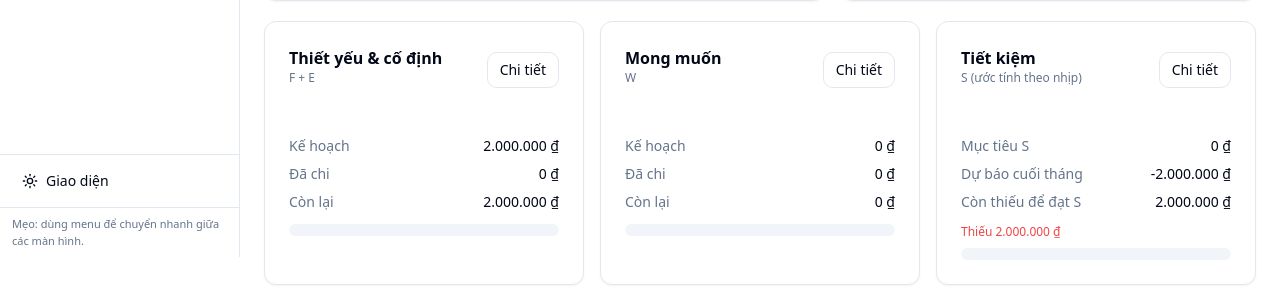
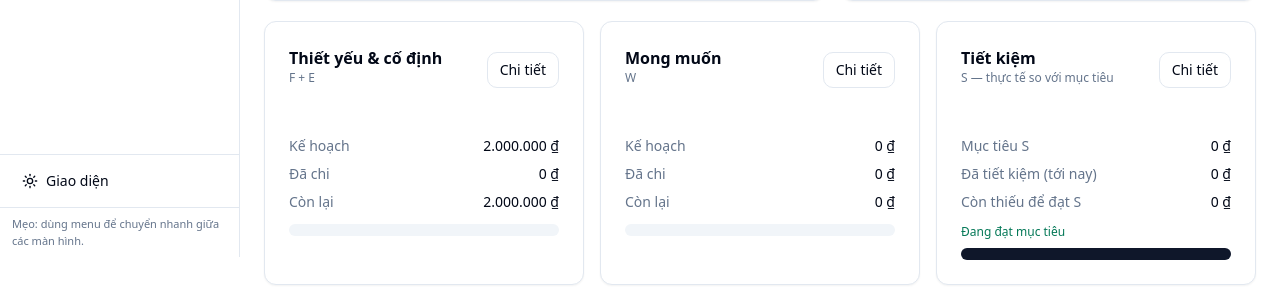
Before and after one commit to QuangThanhn485/MyFinance, a React (Vite) app: page /budgets in a window 1280 px wide. Shown: the part 543-833 px from the top of the page. Built offline with nearby package versions, Linux system fonts and the light colour scheme.

Commit message:
Add settings for VSCode and update savings calculation logic in BudgetsPage

```diff
--- a/src/pages/BudgetsPage.tsx
+++ b/src/pages/BudgetsPage.tsx
@@ -936,10 +936,21 @@ export default function BudgetsPage() {
   const wantsRemaining = budgets.wantsBudgetVnd - wantsActual
   const totalRemaining = spendingBudgetVnd - totals.totalSpent
 
-  const projectedSavingsGoalRate =
-    budgets.savingsTargetVnd > 0 ? projectedSavingsVnd / budgets.savingsTargetVnd : 0
-  const savingsProgress = Math.max(0, Math.min(100, projectedSavingsGoalRate * 100))
-  const savingsRemainingToGoalVnd = Math.max(0, budgets.savingsTargetVnd - projectedSavingsVnd)
+  // Tiết kiệm thực tế của tháng = I − tổng đã chi (F + E + W). Đây là định nghĩa chung của hệ
+  // thống, khớp với DashboardPage (projectedSavingsNow), ReportsPage (saved) và selector
+  // getActualMonthlySavingsVnd. KHÔNG dùng dự báo theo nhịp (projectedSavingsVnd) để phán
+  // "đạt/chưa đạt mục tiêu": dự báo đó ép E lên tối thiểu baseline và ngoại suy W theo pace nên
+  // luôn thấp hơn thực tế, gây báo sai "chưa đạt" ngay cả khi đang tiết kiệm tốt.
+  const realizedSavingsVnd = Math.trunc(budgets.incomeVnd - totals.totalSpent)
+  const savingsGoalMet = realizedSavingsVnd >= budgets.savingsTargetVnd
+  const savingsGoalRate =
+    budgets.savingsTargetVnd > 0
+      ? realizedSavingsVnd / budgets.savingsTargetVnd
+      : realizedSavingsVnd >= 0
+        ? 1
+        : 0
+  const savingsProgress = Math.max(0, Math.min(100, savingsGoalRate * 100))
+  const savingsRemainingToGoalVnd = Math.max(0, budgets.savingsTargetVnd - realizedSavingsVnd)
 
   const topCategories = useMemo(() => {
     const totalsByCategory = getCategoryTotals(data, month)
@@ -1053,20 +1064,22 @@ export default function BudgetsPage() {
         />
         <CategoryCard
           title="Tiết kiệm"
-          subtitle="S (ước tính theo nhịp)"
+          subtitle="S — thực tế so với mục tiêu"
           planLabel="Mục tiêu S"
           planVnd={budgets.savingsTargetVnd}
-          actualLabel="Dự báo cuối tháng"
-          actualVnd={projectedSavingsVnd}
+          actualLabel={isCurrentMonth ? "Đã tiết kiệm (tới nay)" : "Đã tiết kiệm"}
+          actualVnd={realizedSavingsVnd}
           remainingVnd={savingsRemainingToGoalVnd}
           remainingLabel="Còn thiếu để đạt S"
           progressPct={savingsProgress}
           status={
-            projectedSavingsVnd >= budgets.savingsTargetVnd
-              ? "Dự kiến đạt mục tiêu"
+            savingsGoalMet
+              ? isCurrentMonth
+                ? "Đang đạt mục tiêu"
+                : "Đạt mục tiêu"
               : `Thiếu ${formatVnd(savingsRemainingToGoalVnd)}`
           }
-          statusTone={projectedSavingsVnd >= budgets.savingsTargetVnd ? "ok" : "danger"}
+          statusTone={savingsGoalMet ? "ok" : "danger"}
           onOpenDetails={() => openDrawer("details", "budget-details-forecast")}
           compactMode={compactMode}
         />
```
